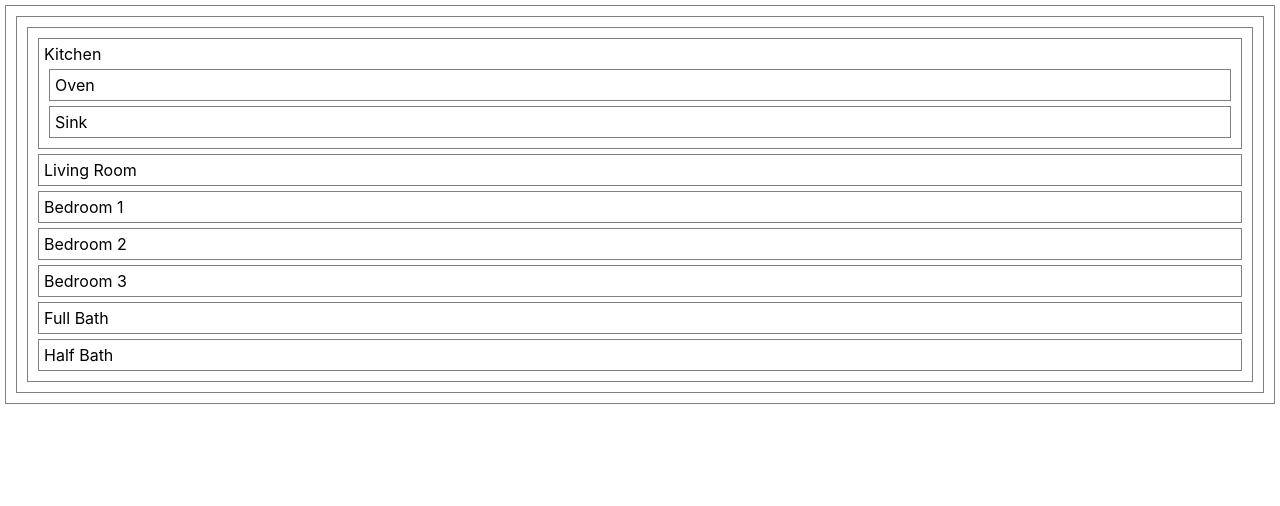
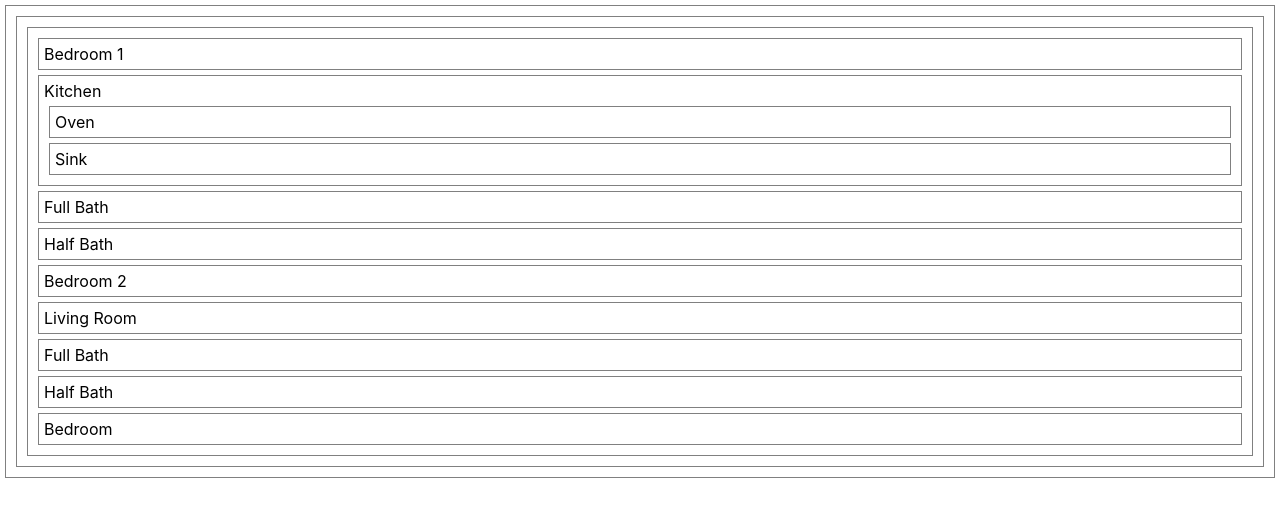
Before and after one commit to gkatsikis/react-floorplan, a React (Create React App) app: page / in a window 1280 px wide. Shown: the top 506 px of the page. Built offline with nearby package versions, Linux system fonts and the light colour scheme.

Commit message:
fixed props for bedroom and bath

```diff
--- a/src/Bedroom.jsx
+++ b/src/Bedroom.jsx
@@ -1,10 +1,16 @@
+// const Bedroom = (props) => {
+//   const bedNum = [1, 2, 3]
+//   return (
+//     bedNum.map(num => {
+//       return <div>Bedroom {num}</div>
+//     })
+//   )
+// }
+
 const Bedroom = (props) => {
-  const bedNum = [1, 2, 3]
   return (
-    bedNum.map(num => {
-      return <div>Bedroom {num}</div>
-    })
-  )
+    <div>Bedroom {props.bedNum}</div>
+   );
 }
 
 export default Bedroom;
--- a/src/FloorPlan.jsx
+++ b/src/FloorPlan.jsx
@@ -6,10 +6,13 @@ import Bath from "./Bath";
 const FloorPlan = (props) => {
   return (
     <div>
+      <Bedroom bedNum={1} />
       <Kitchen />
+      <Bath size='Full' />
+      <Bedroom bedNum={2} />
       <LivingRoom />
-      <Bedroom />
-      <Bath />
+      <Bath size='Half' />
+      <Bedroom bedNuml={3} />
     </div>
    );
 }
```
